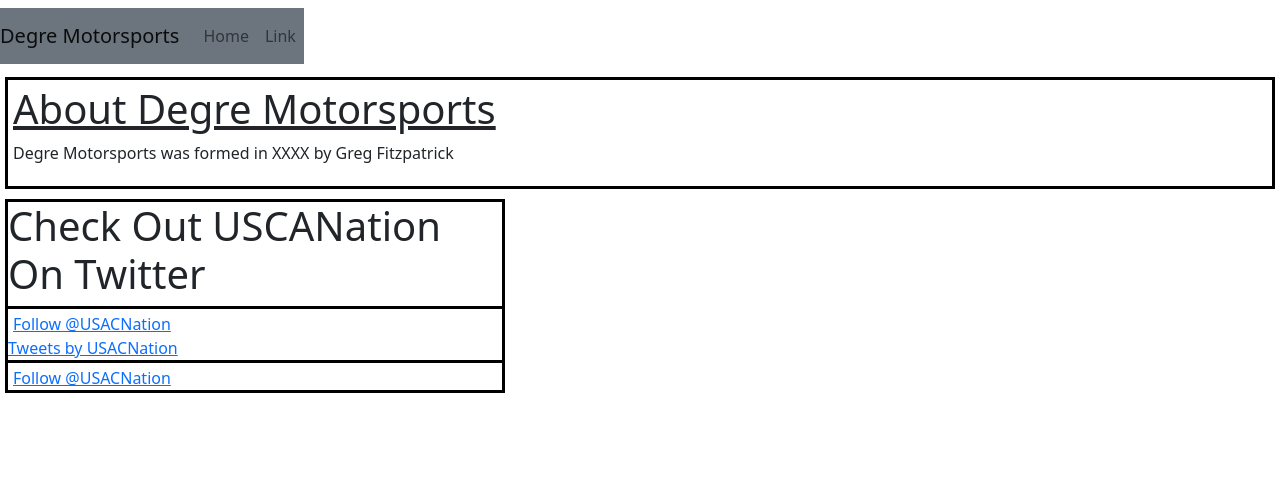
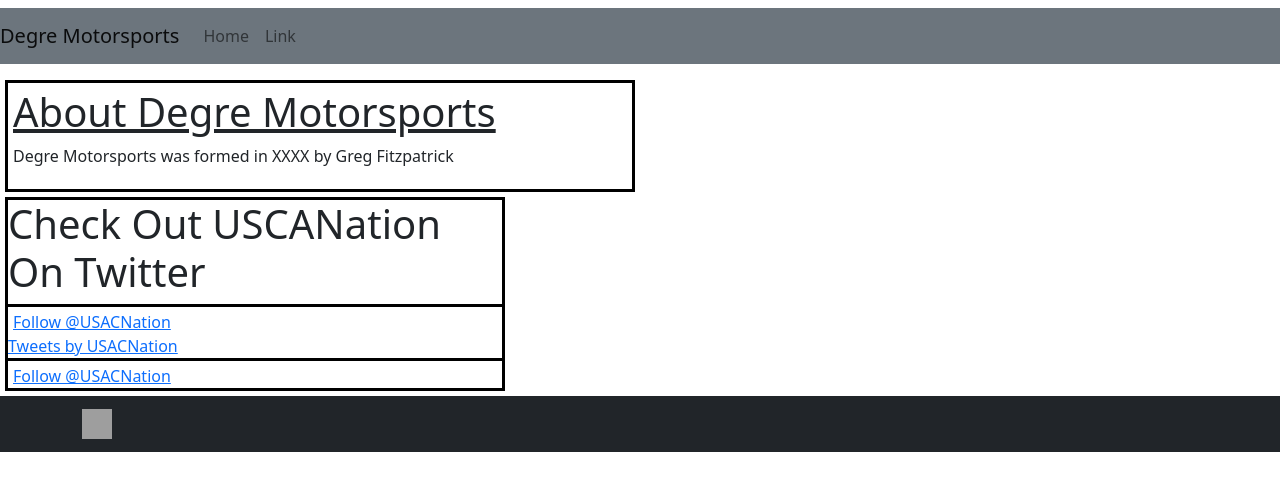
Before and after one commit to JFitzpatrick20/Degre-Motorsports, a Gatsby site: page / in a window 1280 px wide. Built offline with nearby package versions, Linux system fonts and the light colour scheme; Gatsby itself is replaced by a stand-in of ours; grey boxes are pictures that could not be loaded.

Commit message:
Grid needs work early frontend

```diff
--- /dev/null
+++ b/src/components/HomePage/footer.js
@@ -0,0 +1,25 @@
+import React from "react";
+import Container from "react-bootstrap/Container";
+import Navbar from "react-bootstrap/Navbar";
+
+const Footer = () => {
+  return (
+    <div>
+      <Navbar bg="dark">
+        <Container>
+          <Navbar.Brand href="#home">
+            <img
+              src="https://images.pexels.com/photos/97077/pexels-photo-97077.jpeg?cs=srgb&dl=pexels-negative-space-97077.jpg&fm=jpg"
+              width="30"
+              height="30"
+              className="d-inline-block align-top"
+              alt="React Bootstrap logo"
+            />
+          </Navbar.Brand>
+        </Container>
+      </Navbar>
+    </div>
+  );
+};
+
+export default Footer;
--- a/src/components/HomePage/header.js
+++ b/src/components/HomePage/header.js
@@ -6,7 +6,7 @@
 const Header = () => {
   return (
     <div className="navbar">
-      <Navbar bg="secondary">
+      <Navbar bg="secondary" style={{ minWidth: "100vw" }}>
         <Navbar.Brand href="#home">Degre Motorsports</Navbar.Brand>
         <Navbar.Toggle aria-controls="basic-navbar-nav" />
         <Navbar.Collapse id="basic-navbar-nav">
--- /dev/null
+++ b/src/components/index.css
@@ -0,0 +1,29 @@
+.content {
+  display: grid;
+  grid-template-columns: 1fr 1fr;
+  grid-template-rows: 75px 1fr 75px;
+}
+.headerHome {
+  grid-column-start: 1;
+  grid-column-end: 3;
+  grid-row-start: 1;
+  grid-row-end: 1;
+}
+.aboutHome {
+  grid-column-start: 1;
+  grid-column-end: 2;
+  grid-row-start: 2;
+  grid-row-end: 2;
+}
+.socialMediaHome {
+  grid-column-start: 2;
+  grid-column-end: 3;
+  grid-row-start: 2;
+  grid-row-end: 2;
+}
+.footerHome {
+  grid-column-start: 1;
+  grid-column-end: 3;
+  grid-row-start: 3;
+  grid-row-end: 4;
+}
--- a/src/pages/index.js
+++ b/src/pages/index.js
@@ -2,21 +2,28 @@
 import Header from "../components/HomePage/header";
 import About from "../components/HomePage/about";
 import SocialMedia from "../components/SocialMedia/socialMedia";
+import "../components/index.css";
+import Footer from "../components/HomePage/footer";
 
 const IndexPage = () => {
   return (
     <>
-      <header>
+      <div className="content">
+        <header className="headerHome">
           <Header />
         </header>
-      <main style={{ display: "grid" }}>
-        <div>
+        <main>
+          <div className="aboutHome">
             <About />
           </div>
           <div className="socialMediaHome">
             <SocialMedia />
           </div>
         </main>
+        <footer className="footerHome">
+          <Footer />
+        </footer>
+      </div>
     </>
   );
 };
```
Lines whose indentation alone changed are shown as unchanged.
